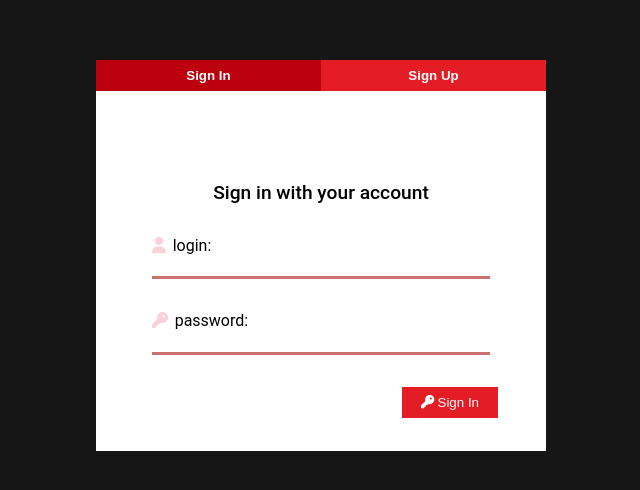
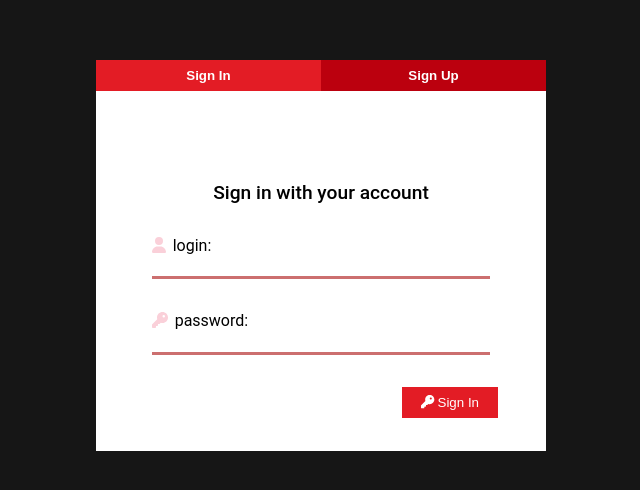
Before and after one commit to JuanSebastianGB/cinem-guru-react, a React (Create React App) app: page / in a window 1280 px wide. Shown: the part 160-650 px from the top of the page, without its empty margins (319-959 px from the left). Built offline with nearby package versions, Linux system fonts and the light colour scheme.

Commit message:
Fix: Fixing color state in switch authentication selection

```diff
--- a/src/components/general/Button.js
+++ b/src/components/general/Button.js
@@ -3,7 +3,7 @@ import PropTypes from 'prop-types';
 import { icons } from '../../icons/icons';
 import './general.css';
 
-const Button = ({ label, className, onClick, icon }) => {
+const Button = ({ label, className, onClick, icon, autoFocus }) => {
   return (
     <div className="Button">
       <button className={className} onClick={onClick}>
--- a/src/routes/auth/Authentication.js
+++ b/src/routes/auth/Authentication.js
@@ -85,12 +85,13 @@ const Authentication = ({ setIsLoggedIn, setUserUsername }) => {
     <div className="Authentication">
       <div className="selection">
         <Button
-          className={_switch ? 'button-red-dark' : 'button-red-light'}
+          autoFocus
+          className={_switch ? 'button-red-light' : 'button-red-dark'}
           label="Sign In"
           onClick={handleSignIn}
         />
         <Button
-          className={!_switch ? 'button-red-dark' : 'button-red-light'}
+          className={!_switch ? 'button-red-light' : 'button-red-dark'}
           label="Sign Up"
           onClick={handleSignUp}
         />
```
